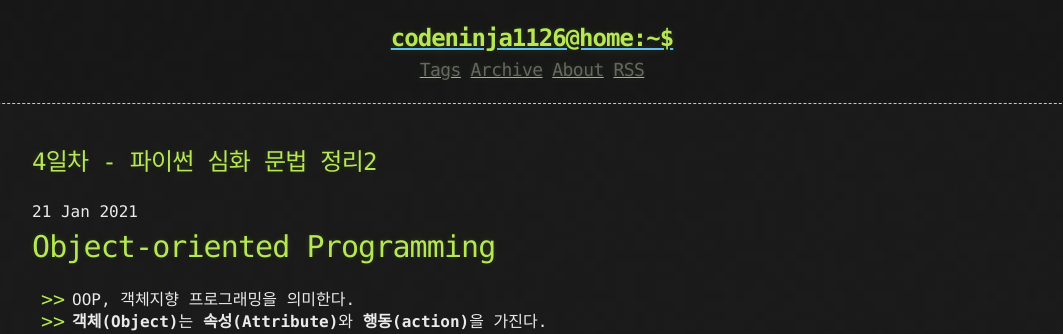
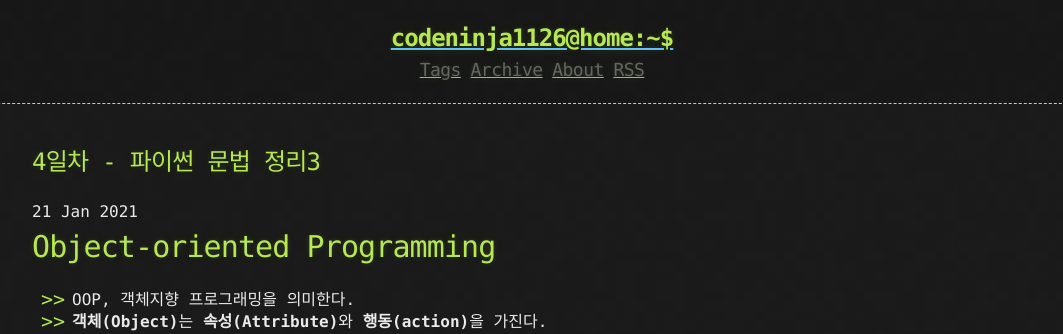
Before and after one commit to CodeNinja1126/CodeNinja1126.github.io, a Jekyll site: the page built from _posts/2021-01-21-018.md, in a window 1280 px wide and 900 px high. Shown: the top 334 px of the window, without its empty margins (108-1171 px from the left). Built offline with Jekyll 4.4.1, drawn with Linux system fonts in a browser that asks for light colours.

Commit message:
Update 2021-01-21-018.md

```diff
--- a/_posts/2021-01-21-018.md
+++ b/_posts/2021-01-21-018.md
@@ -1,5 +1,5 @@
 ---
-title: '4일차 - 파이썬 심화 문법 정리2'
+title: '4일차 - 파이썬  문법 정리3'
 tags: [boostcamp]
 published: true
 ---
```
